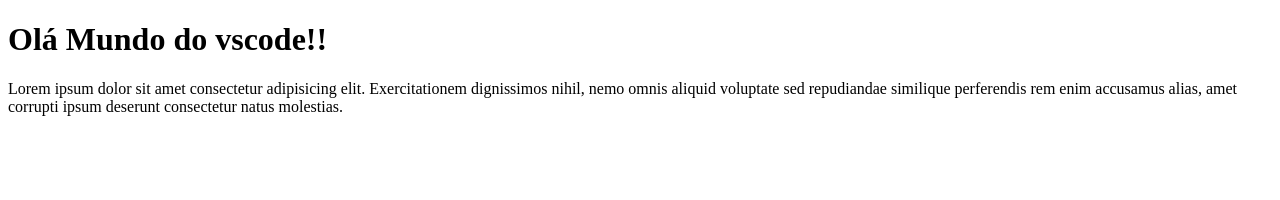
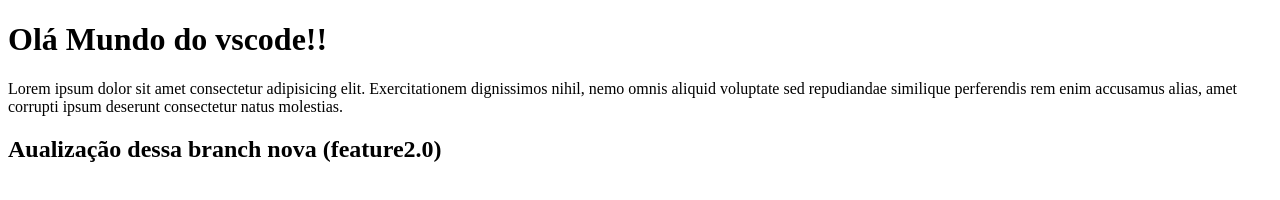
Before and after one commit to rh-mg/teste-vscode, a plain HTML site: page index.html in a window 1280 px wide. Drawn offline with Linux system fonts and the light colour scheme.

Commit message:
atualização nova branch nova

```diff
--- a/index.html
+++ b/index.html
@@ -9,5 +9,6 @@
 <body>
     <h1>Olá Mundo do vscode!!</h1>
     <p>Lorem ipsum dolor sit amet consectetur adipisicing elit. Exercitationem dignissimos nihil, nemo omnis aliquid voluptate sed repudiandae similique perferendis rem enim accusamus alias, amet corrupti ipsum deserunt consectetur natus molestias.</p>
+    <h2>Aualização dessa branch nova (feature2.0)</h2>
 </body>
 </html>
```
